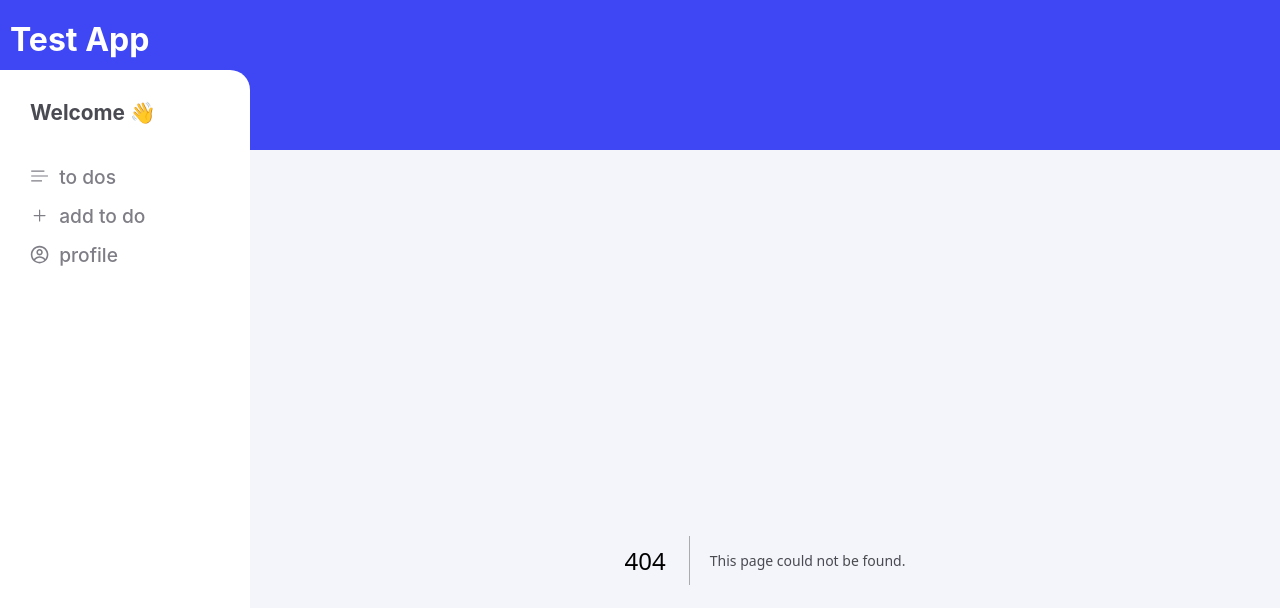
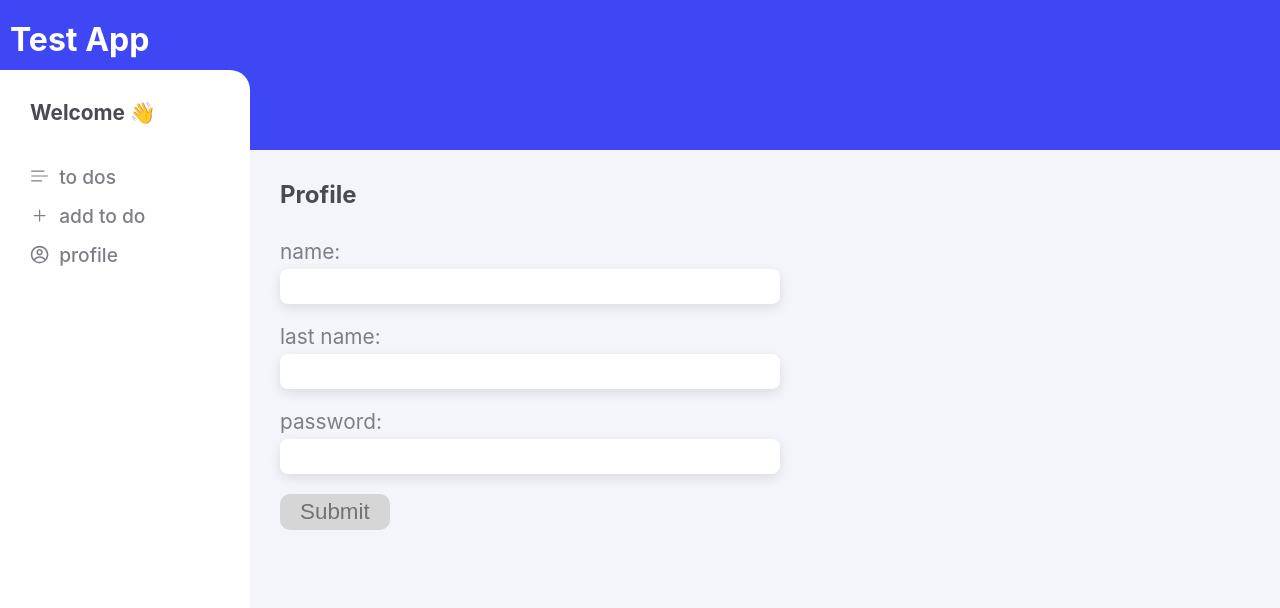
Before and after one commit to khashayarmobarez/fullstack-todo-app, a Next.js app: page /profile in a window 1280 px wide. Before the commit this address had no page. Shown: the top 608 px of the page. Built offline with nearby package versions, Linux system fonts and the light colour scheme.

Commit message:
Add ProfileForm component and integrate into ProfilePage for user input

```diff
--- /dev/null
+++ b/src/app/profile/page.js
@@ -0,0 +1,10 @@
+import ProfilePage from '@/components/template/ProfilePage'
+import React from 'react'
+
+function page() {
+  return (
+    <ProfilePage />
+  )
+}
+
+export default page
--- /dev/null
+++ b/src/components/module/ProfileForm.js
@@ -0,0 +1,33 @@
+import React from 'react'
+
+function ProfileForm({
+    name,
+    lastName,
+    password,
+    setName,
+    setLastName,
+    setPassword,
+    submitHandler
+}) {
+  return (
+    <>
+      <div className='profile-form__input'>
+        <div>
+            <label htmlFor='name'>name:</label>
+            <input id='name' type='text' value={name} onChange={e => setName(e.target.value)}/>
+        </div>
+        <div>
+            <label htmlFor='lastName'>last name:</label>
+            <input id='lastName' type='text' value={lastName} onChange={e => setLastName(e.target.value)}/>
+        </div>
+        <div>
+            <label htmlFor='password'>password:</label>
+            <input id='password' type='password' value={password} onChange={e => setPassword(e.target.value)}></input>
+        </div>
+      </div>
+      <button onClick={submitHandler}>Submit</button>
+    </>
+  )
+}
+
+export default ProfileForm
--- /dev/null
+++ b/src/components/template/ProfilePage.js
@@ -0,0 +1,32 @@
+'use client'
+import React, { useState } from 'react'
+import {CgProfile} from 'react-icons/cg'
+import ProfileForm from '@/components/module/ProfileForm'
+
+function ProfilePage() {
+
+    const [name, setName] = useState('')
+    const [lastName, setLastName] = useState('')
+    const [password, setPassword] = useState('')
+
+    const submitHandler = (e) => {
+    }
+
+  return (
+    <div className='profile-form'>
+        <h2>
+            Profile
+        </h2>
+        <ProfileForm
+        name={name}
+        lastName={lastName}
+        password={password}
+        setName={setName}
+        setLastName={setLastName}
+        setPassword={setPassword}
+        submitHandler={submitHandler} />
+    </div>
+  )
+}
+
+export default ProfilePage
```
